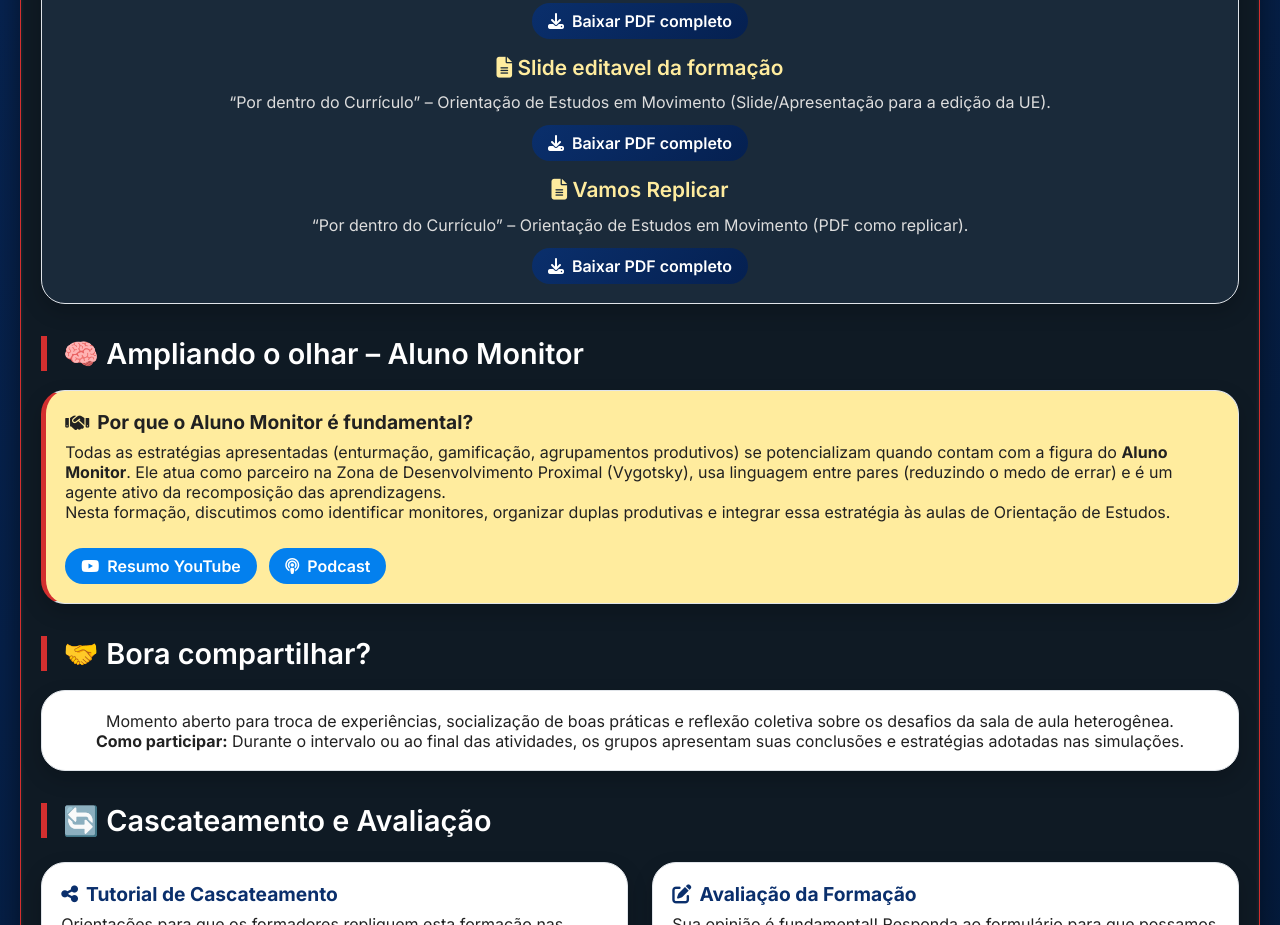
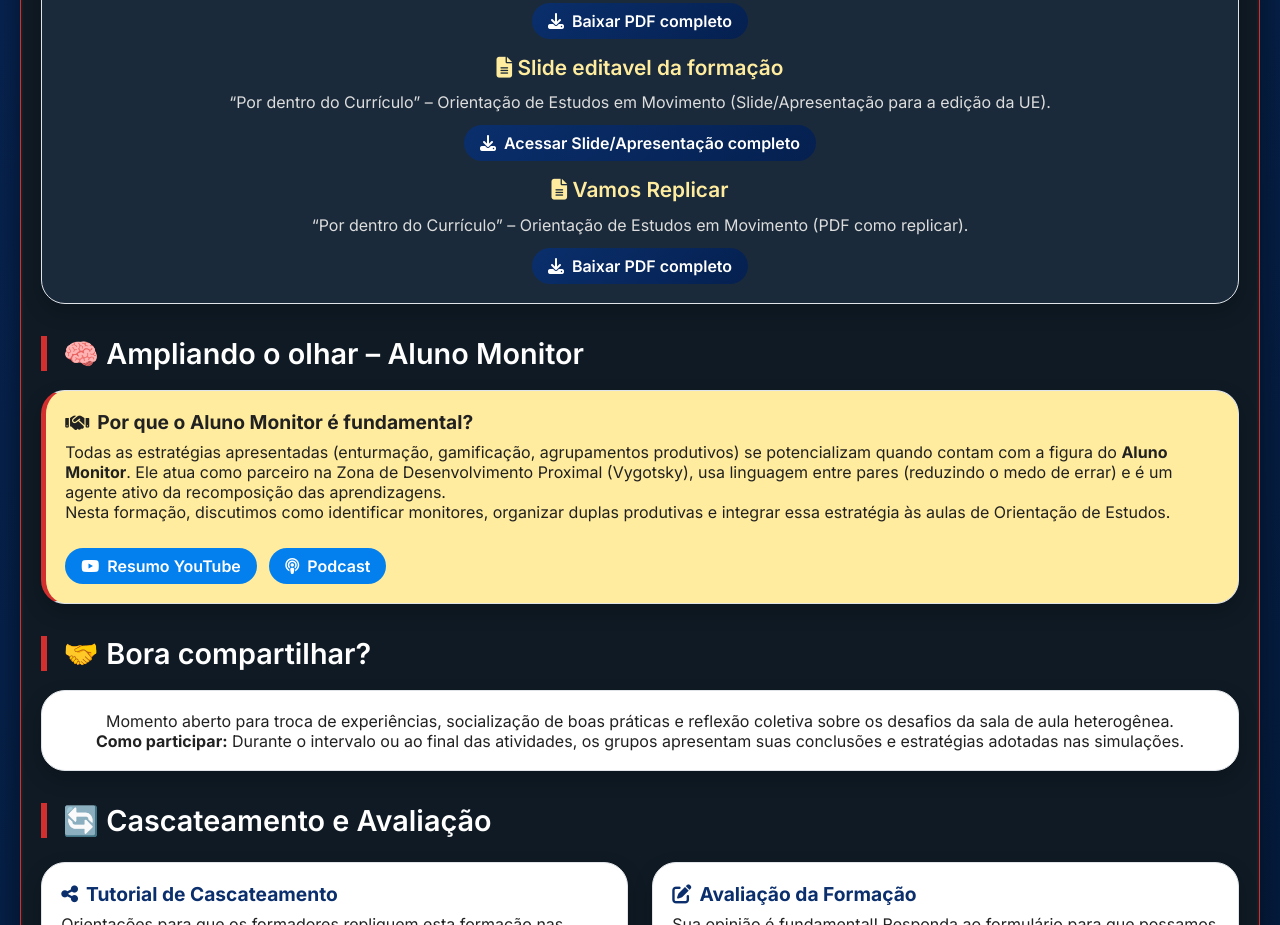
Before and after one commit to PNE-DE-CAI/Orienta-o-de-Estudos-em-movimento-MT, a plain HTML site: page index.html in a window 1280 px wide. Shown: the part 2400-3325 px from the top of the page. Drawn offline with Linux system fonts and the light colour scheme.

Commit message:
Update index.html

```diff
--- a/index.html
+++ b/index.html
@@ -150,7 +150,7 @@
 
         <h3 style="color: #ffec9e;"><i class="fas fa-file-alt"></i> Slide editavel da formação</h3>
         <p style="color: #ddd;">“Por dentro do Currículo” – Orientação de Estudos em Movimento (Slide/Apresentação para a edição da UE).</p>
-        <a href="https://docs.google.com/presentation/d/1Q_aOd0OKrM2nbgr1wPaA1ECt6JIgcDOgwKITSOr0DLE/edit?usp=sharing" target="_blank" class="btn-link"><i class="fas fa-download"></i> Baixar PDF completo</a>
+        <a href="https://docs.google.com/presentation/d/1Q_aOd0OKrM2nbgr1wPaA1ECt6JIgcDOgwKITSOr0DLE/edit?usp=sharing" target="_blank" class="btn-link"><i class="fas fa-download"></i> Acessar Slide/Apresentação completo</a>
 
         <h3 style="color: #ffec9e;"><i class="fas fa-file-alt"></i> Vamos Replicar</h3>
         <p style="color: #ddd;">“Por dentro do Currículo” – Orientação de Estudos em Movimento (PDF como replicar).</p>
```
